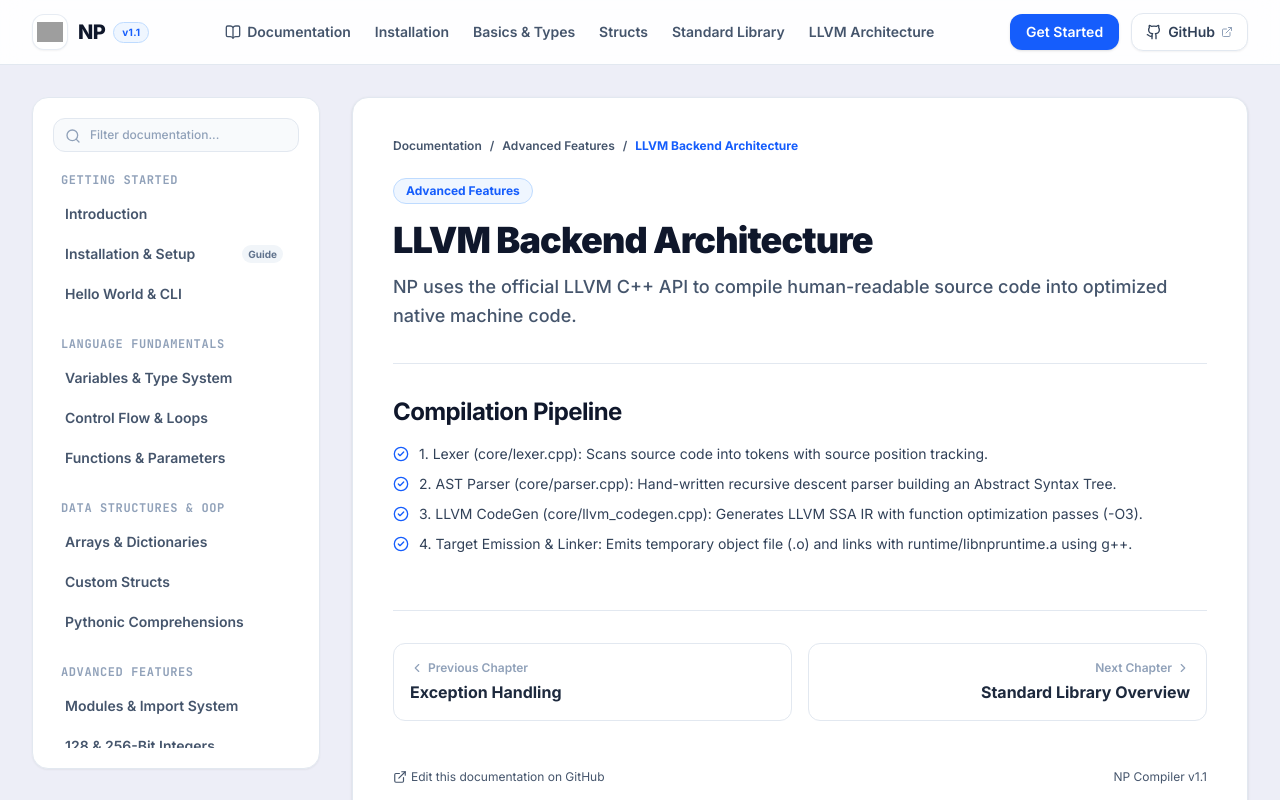
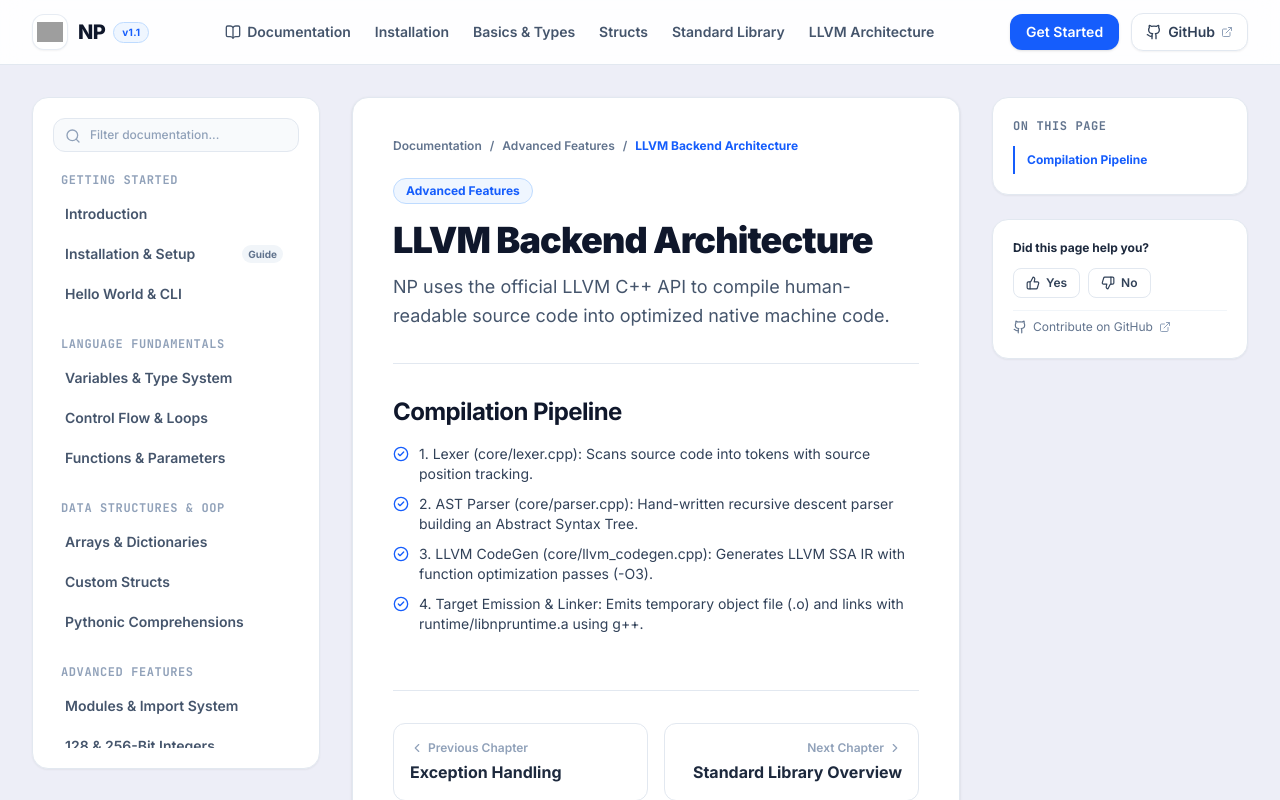
Before and after one commit to peeb01/np-docs, a Next.js app: page /docs/architecture in a window 1280 px wide. Shown: the top 800 px of the page. Built offline with nearby package versions, Linux system fonts and the light colour scheme; grey boxes are pictures that could not be loaded.

Commit message:
feat: add AWS-style Table of Contents on the right, expand reading pane, and separate each primitive type into its own dedicated section

```diff
--- a/src/app/docs/[slug]/page.tsx
+++ b/src/app/docs/[slug]/page.tsx
@@ -4,13 +4,12 @@ import { Metadata } from "next";
 import { DOCS_DATA, DOC_CATEGORIES } from "@/data/docs";
 import { CodeBlock } from "@/components/CodeBlock";
 import { Callout } from "@/components/Callout";
+import { TableOfContents } from "@/components/TableOfContents";
 import {
   ChevronLeft,
   ChevronRight,
-  Sparkles,
   CheckCircle2,
   ExternalLink,
-  BookOpen,
 } from "lucide-react";
 
 interface PageProps {
@@ -55,14 +54,16 @@ export default async function DocPage({ params }: PageProps) {
   const nextDoc = currentIndex < allItems.length - 1 ? allItems[currentIndex + 1] : null;
 
   return (
-    <article className="prose prose-slate max-w-none">
+    <div className="flex flex-col xl:flex-row gap-8 items-start">
+      {/* Main Reading Pane */}
+      <article className="min-w-0 flex-1 rounded-2xl border border-slate-200 bg-white p-6 sm:p-10 shadow-sm w-full">
         {/* Breadcrumb Navigation */}
-      <div className="mb-6 flex items-center gap-2 text-xs font-semibold text-slate-600">
+        <div className="mb-6 flex items-center gap-2 text-xs font-semibold text-slate-500">
           <Link href="/docs/introduction" className="hover:text-blue-600 transition-colors">
             Documentation
           </Link>
           <span>/</span>
-        <span className="text-slate-600">{doc.category}</span>
+          <span className="text-slate-500">{doc.category}</span>
           <span>/</span>
           <span className="text-blue-600 font-bold">{doc.title}</span>
         </div>
@@ -84,7 +85,7 @@ export default async function DocPage({ params }: PageProps) {
             {doc.title}
           </h1>
 
-        <p className="mt-3 text-lg leading-relaxed text-slate-600 font-medium">
+          <p className="mt-3 text-base sm:text-lg leading-relaxed text-slate-600 font-normal">
             {doc.content.lead}
           </p>
         </div>
@@ -98,7 +99,7 @@ export default async function DocPage({ params }: PageProps) {
               </h2>
 
               {section.description && (
-              <p className="text-base text-slate-600 leading-relaxed font-normal">
+                <p className="text-sm sm:text-base text-slate-600 leading-relaxed font-normal">
                   {section.description}
                 </p>
               )}
@@ -165,9 +166,9 @@ export default async function DocPage({ params }: PageProps) {
         </div>
 
         {/* GitHub Edit Suggestion */}
-      <div className="mt-8 pt-4 flex items-center justify-between text-xs text-slate-600">
+        <div className="mt-8 pt-4 flex items-center justify-between text-xs text-slate-500">
           <a
-          href="https://github.com/peeb01/np"
+            href="https://github.com/peeb01/np-compiler"
             target="_blank"
             rel="noopener noreferrer"
             className="inline-flex items-center gap-1 hover:text-blue-600 transition-colors"
@@ -175,8 +176,14 @@ export default async function DocPage({ params }: PageProps) {
             <ExternalLink className="w-3.5 h-3.5" />
             Edit this documentation on GitHub
           </a>
-        <span className="text-slate-600">NP Compiler v1.1</span>
+          <span className="text-slate-500 font-mono">NP Compiler v1.1</span>
         </div>
       </article>
+
+      {/* Right Column: AWS-Style Table of Contents (On this page) */}
+      <aside className="hidden xl:block w-64 shrink-0">
+        <TableOfContents sections={doc.content.sections} />
+      </aside>
+    </div>
   );
 }
--- a/src/app/docs/layout.tsx
+++ b/src/app/docs/layout.tsx
@@ -11,16 +11,14 @@ export default function DocsLayout({
     <div className="min-h-screen flex flex-col bg-[#edeef7]">
       <Navbar />
       <div className="flex-1">
-        <div className="mx-auto max-w-7xl px-4 py-8 sm:px-6 lg:px-8">
-          <div className="flex flex-col gap-8 lg:flex-row">
-            {/* Sidebar Navigation */}
+        <div className="mx-auto max-w-[96rem] px-4 py-8 sm:px-6 lg:px-8">
+          <div className="flex flex-col gap-8 lg:flex-row items-start">
+            {/* Left Sidebar Navigation */}
             <DocsSidebar />
 
             {/* Document Main Content */}
-            <main className="min-w-0 flex-1">
-              <div className="rounded-2xl border border-slate-200 bg-white p-6 sm:p-10 shadow-sm">
-                {children}
-              </div>
+            <main className="min-w-0 flex-1 w-full">
+              {children}
             </main>
           </div>
         </div>
--- /dev/null
+++ b/src/components/TableOfContents.tsx
@@ -0,0 +1,120 @@
+"use client";
+
+import { useEffect, useState } from "react";
+import { ThumbsUp, ThumbsDown, ExternalLink, Check } from "lucide-react";
+import { GithubIcon } from "@/components/Icons";
+
+interface TOCSection {
+  id: string;
+  title: string;
+}
+
+interface TableOfContentsProps {
+  sections: TOCSection[];
+}
+
+export function TableOfContents({ sections }: TableOfContentsProps) {
+  const [activeId, setActiveId] = useState<string>("");
+  const [feedbackGiven, setFeedbackGiven] = useState<boolean>(false);
+
+  useEffect(() => {
+    const handleScroll = () => {
+      const headingElements = sections
+        .map((s) => document.getElementById(s.id))
+        .filter((el): el is HTMLElement => el !== null);
+
+      const scrollPosition = window.scrollY + 120;
+
+      for (let i = headingElements.length - 1; i >= 0; i--) {
+        const el = headingElements[i];
+        if (el.offsetTop <= scrollPosition) {
+          setActiveId(el.id);
+          return;
+        }
+      }
+      if (headingElements.length > 0) {
+        setActiveId(headingElements[0].id);
+      }
+    };
+
+    window.addEventListener("scroll", handleScroll, { passive: true });
+    handleScroll();
+
+    return () => window.removeEventListener("scroll", handleScroll);
+  }, [sections]);
+
+  return (
+    <div className="sticky top-20 flex flex-col space-y-6">
+      {/* On this page Navigation */}
+      <div className="rounded-2xl border border-slate-200 bg-white p-5 shadow-xs">
+        <h4 className="font-mono text-xs font-bold uppercase tracking-wider text-slate-500 mb-3">
+          On this page
+        </h4>
+
+        <nav className="space-y-1">
+          {sections.map((section) => {
+            const isActive = activeId === section.id;
+
+            return (
+              <a
+                key={section.id}
+                href={`#${section.id}`}
+                className={`block py-1.5 pl-3 text-xs transition-all border-l-2 ${
+                  isActive
+                    ? "border-blue-600 font-bold text-blue-600"
+                    : "border-transparent text-slate-600 hover:border-slate-300 hover:text-slate-900"
+                }`}
+              >
+                {section.title}
+              </a>
+            );
+          })}
+        </nav>
+      </div>
+
+      {/* AWS-style "Did this page help you?" Card */}
+      <div className="rounded-2xl border border-slate-200 bg-white p-5 shadow-xs text-xs space-y-3">
+        <h5 className="font-bold text-slate-800">Did this page help you?</h5>
+
+        {feedbackGiven ? (
+          <div className="flex items-center gap-1.5 text-emerald-600 font-semibold py-1">
+            <Check className="w-4 h-4" />
+            <span>Thank you for your feedback!</span>
+          </div>
+        ) : (
+          <div className="flex items-center gap-2">
+            <button
+              onClick={() => setFeedbackGiven(true)}
+              type="button"
+              className="inline-flex items-center gap-1.5 rounded-lg border border-slate-200 px-3 py-1.5 font-semibold text-slate-700 hover:bg-slate-50 hover:text-blue-600 transition-colors"
+            >
+              <ThumbsUp className="w-3.5 h-3.5" />
+              <span>Yes</span>
+            </button>
+            <button
+              onClick={() => setFeedbackGiven(true)}
+              type="button"
+              className="inline-flex items-center gap-1.5 rounded-lg border border-slate-200 px-3 py-1.5 font-semibold text-slate-700 hover:bg-slate-50 hover:text-slate-900 transition-colors"
+            >
+              <ThumbsDown className="w-3.5 h-3.5" />
+              <span>No</span>
+            </button>
+          </div>
+        )}
+
+        <div className="pt-2 border-t border-slate-100">
+          <a
+            href="https://github.com/peeb01/np-compiler"
+            target="_blank"
+            rel="noopener noreferrer"
+            className="inline-flex items-center gap-1.5 text-slate-500 hover:text-blue-600 transition-colors"
+          >
+            <GithubIcon className="w-3.5 h-3.5" />
+            <span>Contribute on GitHub</span>
+            <ExternalLink className="w-3 h-3 text-slate-400" />
+          </a>
+        </div>
+      </div>
+    </div>
+  );
+}
```
Also changed, not shown: src/data/docs.ts (+113 -35 lines). Lines whose indentation alone changed are shown as unchanged.
